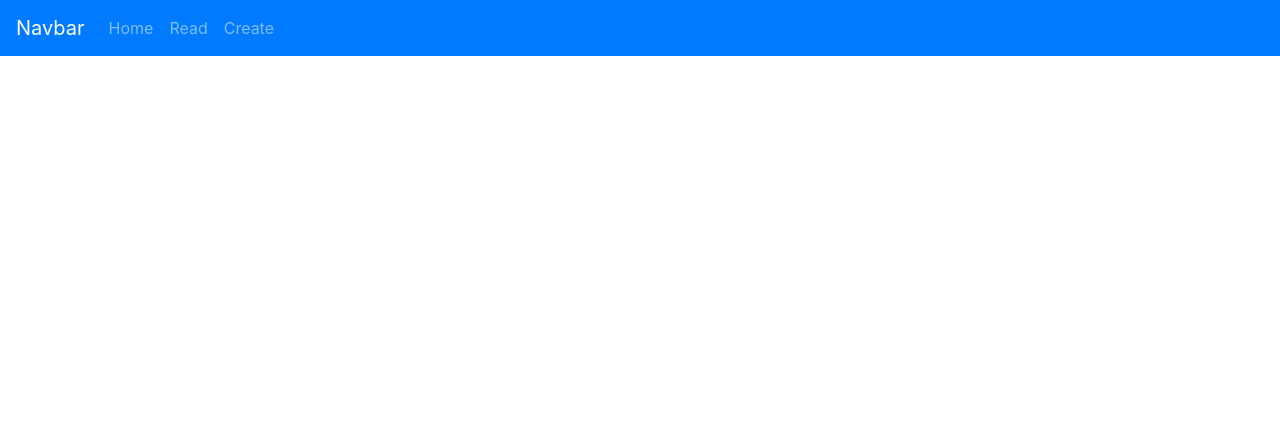
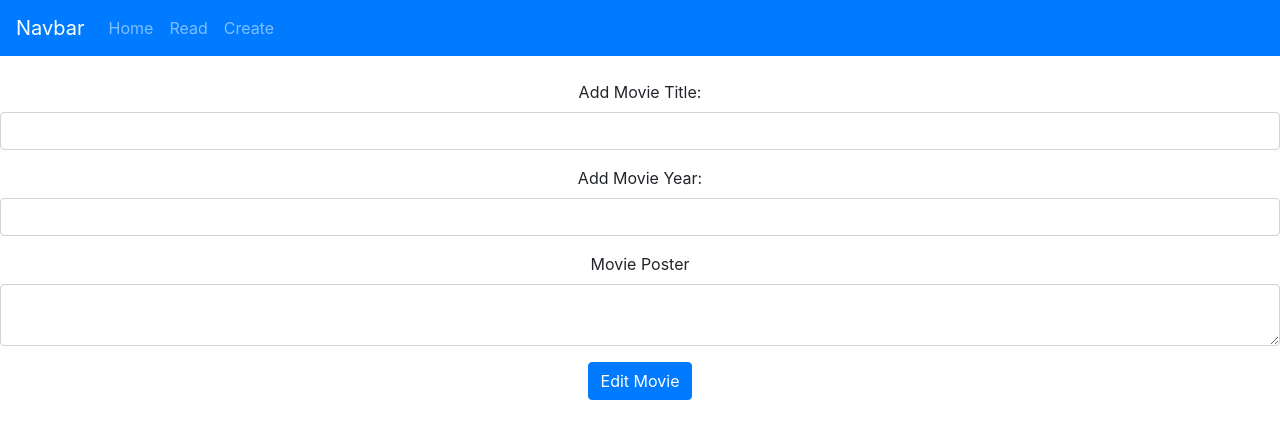
Before and after one commit to michaelgmit/Project_v1, a React (Create React App) app: page /edit/1 in a window 1280 px wide. Shown: the top 438 px of the page. Built offline with nearby package versions, Linux system fonts and the light colour scheme; no server answers.

Commit message:
lab complete

```diff
--- a/src/App.js
+++ b/src/App.js
@@ -1,19 +1,19 @@
-import React, { Component } from 'react';
-import './App.css';
-import { Header } from './components/header';
-import { Content } from './components/content';
-import { Footer } from './components/footer';
-import 'bootstrap/dist/css/bootstrap.min.css';
-import {Navbar, Nav} from 'react-bootstrap';
-import {BrowserRouter as Router, Switch, Route} from 'react-router-dom';//using 'as' simplifies BrowseRouter, meaning when we need to access this we can just type 'Router'
-import { Create } from './components/create';
-import { Read } from './components/read';
-
+import React, { Component } from "react";
+import "./App.css";
+import { Header } from "./components/header";
+import { Content } from "./components/content";
+import { Footer } from "./components/footer";
+import "bootstrap/dist/css/bootstrap.min.css";
+import { Navbar, Nav } from "react-bootstrap";
+import { BrowserRouter as Router, Switch, Route } from "react-router-dom"; //using 'as' simplifies BrowseRouter, meaning when we need to access this we can just type 'Router'
+import { Create } from "./components/create";
+import { Read } from "./components/read";
+import { Edit } from "./components/edit";
 
 //In order to become a component, the class must extend Component
 class App extends Component {
   //render method must be added due to adding a class
-  render(){
+  render() {
     return (
       <Router>
         <div className="App">
@@ -27,15 +27,17 @@
           </Navbar>
           <br />
           <Switch>
-          <Route path = '/' component={Content} exact/> {/* by specifying path, path must be exactly this to display component */}
-          <Route path = '/create' component={Create} exact/>
-          <Route path = '/read' component={Read} exact/>
+            <Route path="/" component={Content} exact />
+            {/* by specifying path, path must be exactly this to display component */}
+            <Route path="/create" component={Create} />
+            <Route path="/read" component={Read} />
+            <Route path="/edit/:id" component={Edit} />
+            {/*pass unique id as part of url - helps differentiate */}
           </Switch>
-
         </div>
       </Router>
     );
-  }//end render method
-}//end class
+  } //end render method
+} //end class
 
 export default App;
--- /dev/null
+++ b/src/components/edit.js
@@ -0,0 +1,143 @@
+import React from "react";
+import axios from "axios";
+
+export class Edit extends React.Component {
+  constructor() {
+    super(); //invoke constructor of parent class
+
+    // Bind all events
+    // won't execute unless binded to this instance of the class
+    this.onSubmit = this.onSubmit.bind(this);
+    this.onChangeTitle = this.onChangeTitle.bind(this);
+    this.onChangeYear = this.onChangeYear.bind(this);
+    this.onChangePoster = this.onChangePoster.bind(this);
+
+    this.state = {
+      Title: "",
+      Year: "",
+      Poster: "",
+    };
+  }
+
+  //Lifecycle Hook - componentDidMount gets fired when component becomes active in the view
+  componentDidMount() {
+    console.log(this.props.match.params.id); //log id to console
+
+    //Read record from db
+    //call get request from server.js
+    axios
+      .get("http://localhost:4000/api/movies/" + this.props.match.params.id) //returns promise
+      .then((response) => {
+        //define what to do with returned data and set state
+        this.setState({
+          _id: response.data._id,
+          Title: response.data.title,
+          Year: response.data.year,
+          Poster: response.data.poster,
+        });
+      })
+      .catch((error) => {
+        console.log(error);
+      });
+  }
+
+  //Functions for when values change
+  onChangeTitle(e) {
+    this.setState({
+      Title: e.target.value,
+    });
+  }
+
+  onChangeYear(e) {
+    this.setState({
+      Year: e.target.value,
+    });
+  }
+
+  onChangePoster(e) {
+    this.setState({
+      Poster: e.target.value,
+    });
+  }
+
+  onSubmit(e) {
+    e.preventDefault(); //prevents calling button multiple times
+    alert(
+      "Movie: " +
+        this.state.Title +
+        " " +
+        this.state.Year +
+        " " +
+        this.state.Poster
+    );
+
+    const newMovie = {
+      title: this.state.Title,
+      year: this.state.Year,
+      poster: this.state.Poster,
+      _id: this.state._id,
+    };
+
+    //edit a record
+    axios
+      .put("http://localhost:4000/api/movies/" + this.state._id, newMovie)
+      .then((res) => {
+        console.log(res.data);
+      })
+      .catch((err) => {
+        console.log(err);
+      });
+
+    // axios
+    //   .post("http://localhost:4000/api/movies", newMovie) //returns promise
+    //   .then((res) => {
+    //     console.log(res);
+    //   })
+    //   .catch((err) => {
+    //     console.log(err);
+    //   });
+  }
+
+  render() {
+    return (
+      <div className="App">
+        <form onSubmit={this.onSubmit}>
+          <div className="form-group">
+            <label>Add Movie Title: </label>
+            <input
+              type="text"
+              className="form-control"
+              value={this.state.Title}
+              onChange={this.onChangeTitle}
+            ></input>
+          </div>
+          <div className="form-group">
+            <label>Add Movie Year: </label>
+            <input
+              type="text"
+              className="form-control"
+              value={this.state.Year}
+              onChange={this.onChangeYear}
+            ></input>
+          </div>
+          <div className="form-group">
+            <label>Movie Poster</label>
+            <textarea
+              type="text"
+              className="form-control"
+              value={this.state.Poster}
+              onChange={this.onChangePoster}
+            ></textarea>
+          </div>
+          <div className="form-group">
+            <input
+              type="submit"
+              value="Edit Movie"
+              className="btn btn-primary"
+            ></input>
+          </div>
+        </form>
+      </div>
+    );
+  } //end render method
+} //end component
--- a/src/components/movieItem.js
+++ b/src/components/movieItem.js
@@ -2,6 +2,7 @@
 import Card from "react-bootstrap/Card";
 import Button from "react-bootstrap/Button";
 import axios from 'axios';
+import {Link} from 'react-router-dom';
 
 export class MovieItem extends React.Component {
 
@@ -41,6 +42,9 @@
             </blockquote>
           </Card.Body>
 
+           {/* Edit Button */}
+            <Link to={"/edit/" + this.props.movie._id} className="btn btn-primary">Edit</Link> {/*will change url to edit and the uniqu id of the movie being edited */}
+
           {/* Delete Button */}
           <Button variant="danger" onClick={this.DeleteMovie}>Delete</Button>
         </Card>
--- a/src/components/movies.js
+++ b/src/components/movies.js
@@ -3,14 +3,13 @@
 
 export class Movies extends React.Component {
   render() {
-    {
       /*map function takes movies and splits into each section*/
-    }
+
     return this.props.movies.map((movie) => {
       //pass movie item AND reload data method
       //passed reload data method from its parent - read.js
       //movies.js will now pass to all of its children ie/read.js grandchildren
-      return <MovieItem movie={movie} ReloadData={this.props.ReloadData}></MovieItem>;
+      return <MovieItem key={movie.poster} movie={movie} ReloadData={this.props.ReloadData}></MovieItem>;
     });
   } //end render method
 } //end component
```
Also changed, not shown: 1 other file (tests, documents, lock files or other folders). Lines whose indentation alone changed are shown as unchanged.
